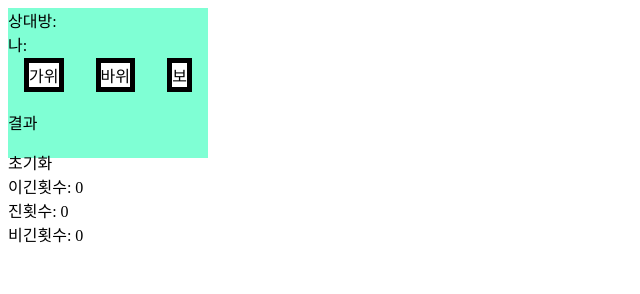
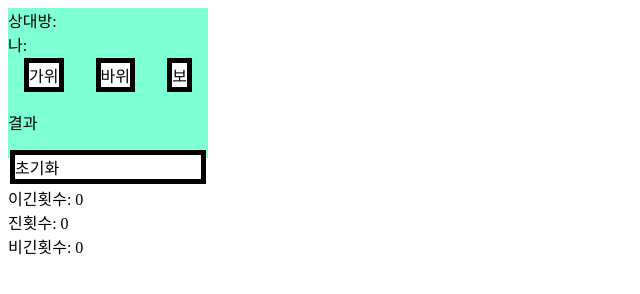
Before and after one commit to HGRXD/jsGame, a plain HTML site: page index.html in a window 1280 px wide. Shown: the whole page, without its empty margins (0-640 px from the left). Drawn offline with Linux system fonts and the light colour scheme.

Commit message:
Update index.html

```diff
--- a/index.html
+++ b/index.html
@@ -38,6 +38,9 @@
             }
             #reset {
                 display:block;
+                border: solid black 5px;
+                background-color: white;
+                margin: 2px;
             }
         </style>
     </head>
```
